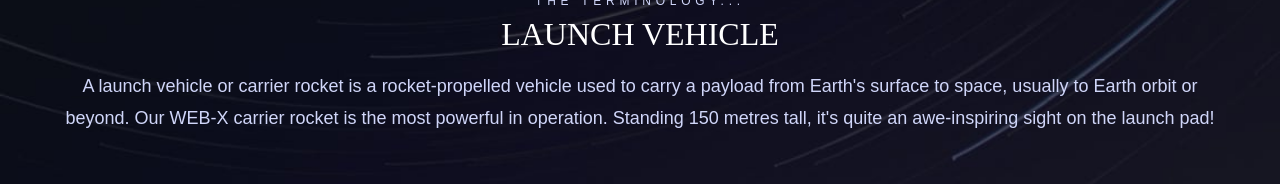
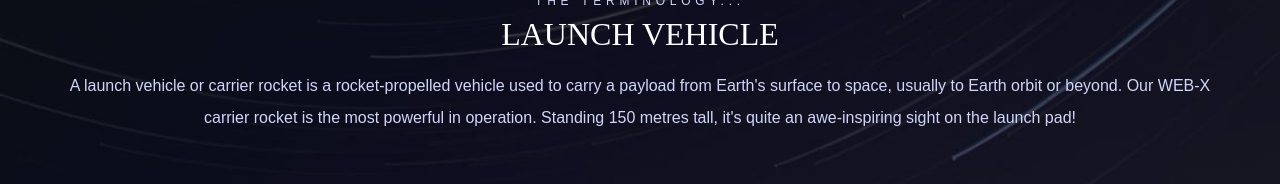
Before and after one commit to beloveddie/space-tourism, a React (Create React App) app: page /technology/launch-vehicle in a window 1280 px wide. Shown: the part 604-788 px from the top of the page. Built offline with nearby package versions, Linux system fonts and the light colour scheme.

Commit message:
A lil clean up

```diff
--- a/src/components/Technology/TechnologyArticle.tsx
+++ b/src/components/Technology/TechnologyArticle.tsx
@@ -15,7 +15,7 @@
     <article className="text-center mt-32 mb-8">
       <h5 className="text-[12px] text-secondary">{tag.toUpperCase()}...</h5>
       <h4 className="">{name.toUpperCase()}</h4>
-      <p className="mt-3 mb-3 text-secondary w-11/12 leading-8 mx-auto">
+      <p className="mt-3 mb-3 text-base text-secondary w-11/12 leading-8 mx-auto">
         {description}
       </p>
     </article>
```
